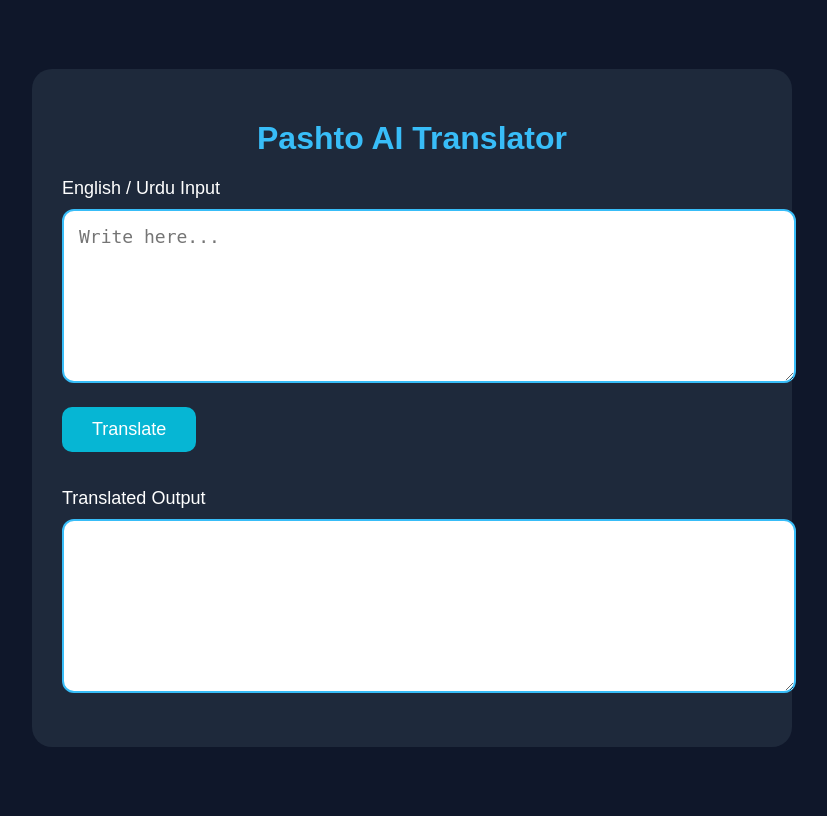
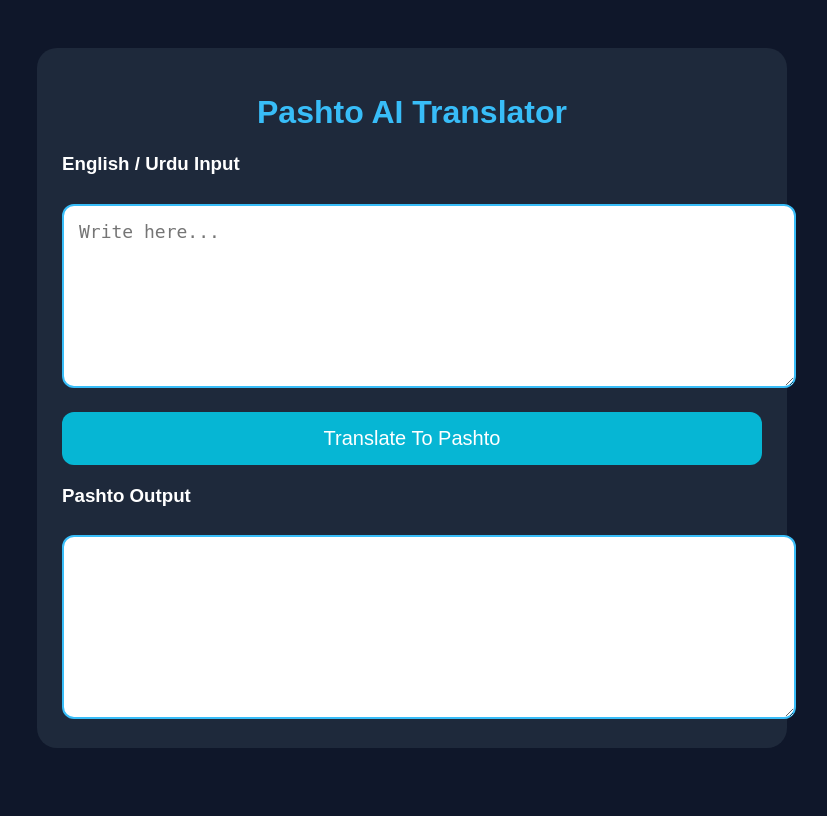
Before and after one commit to sohaib43247/pashto-ai, a Flask app: page / in a window 1280 px wide. Shown: the whole page, without its empty margins (228-1055 px from the left). After the commit the page ends 748 px from the top, so only its background shows below. Run offline with Flask 3, Linux system fonts and the light colour scheme.

Commit message:
ui update

```diff
--- a/templates/index.html
+++ b/templates/index.html
@@ -1,10 +1,8 @@
 <!DOCTYPE html>
-<html lang="en">
+<html>
 
 <head>
-    <meta charset="UTF-8">
-    <meta name="viewport" content="width=device-width, initial-scale=1.0">
-    <title>Pashto AI Translator</title>
+    <title>Pashto AI</title>
 
     <style>
 
@@ -12,16 +10,14 @@
             background:#0f172a;
             font-family:Arial;
             color:white;
-            display:flex;
-            justify-content:center;
-            align-items:center;
-            height:100vh;
+            padding:40px;
         }
 
         .container{
-            width:700px;
+            max-width:700px;
+            margin:auto;
             background:#1e293b;
-            padding:30px;
+            padding:25px;
             border-radius:20px;
         }
 
@@ -30,28 +26,29 @@
             color:#38bdf8;
         }
 
-        label{
-            font-size:18px;
+        h3{
+            margin-top:20px;
         }
 
         textarea{
             width:100%;
-            height:140px;
+            height:150px;
             border:2px solid #38bdf8;
             border-radius:12px;
             padding:15px;
             font-size:18px;
             margin-top:10px;
-            margin-bottom:20px;
         }
 
         button{
+            margin-top:20px;
+            width:100%;
             background:#06b6d4;
             color:white;
             border:none;
-            padding:12px 30px;
-            border-radius:10px;
-            font-size:18px;
+            padding:15px;
+            font-size:20px;
+            border-radius:12px;
             cursor:pointer;
         }
 
@@ -67,7 +64,7 @@
 
     <form method="POST">
 
-        <label>English / Urdu Input</label>
+        <h3>English / Urdu Input</h3>
 
         <textarea
             name="text"
@@ -75,14 +72,12 @@
         ></textarea>
 
         <button type="submit">
-            Translate
+            Translate To Pashto
         </button>
 
     </form>
 
-    <br><br>
-
-    <label>Translated Output</label>
+    <h3>Pashto Output</h3>
 
     <textarea readonly>{{ translated_text }}</textarea>
 
```
